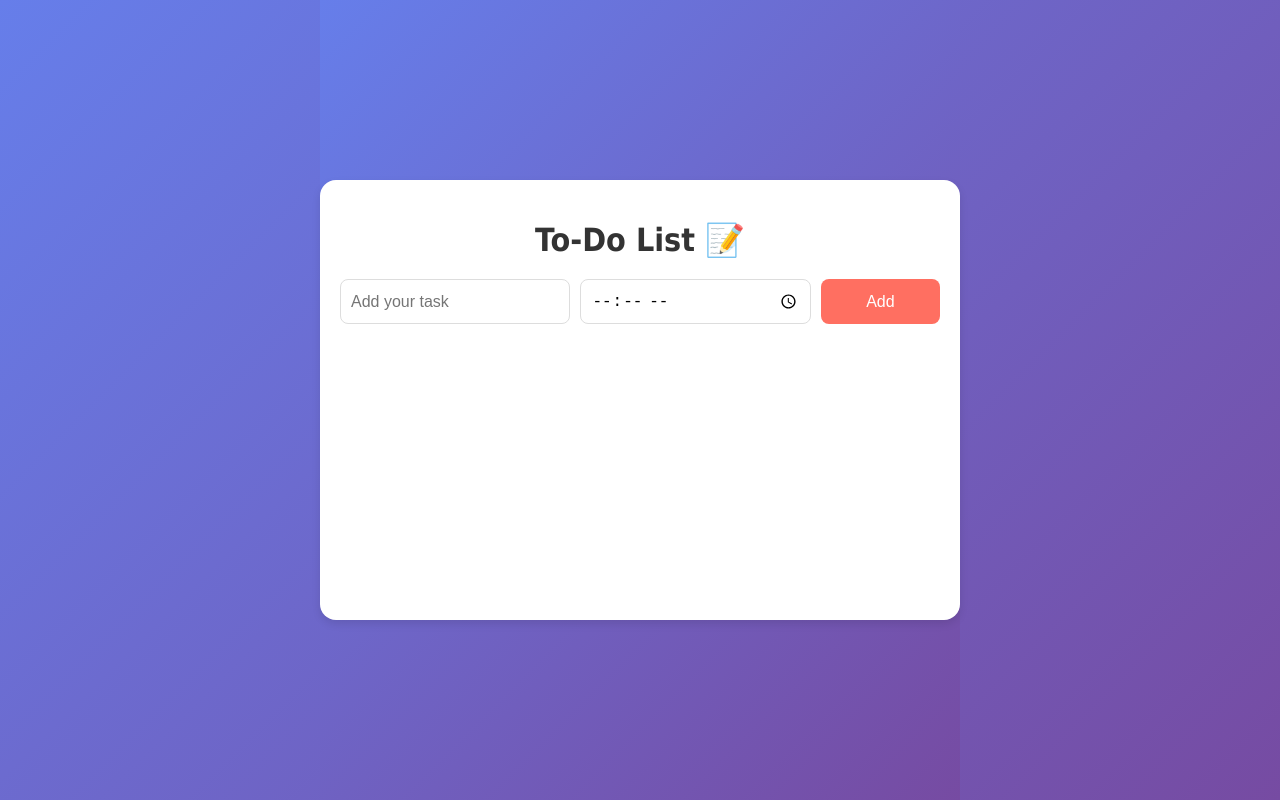
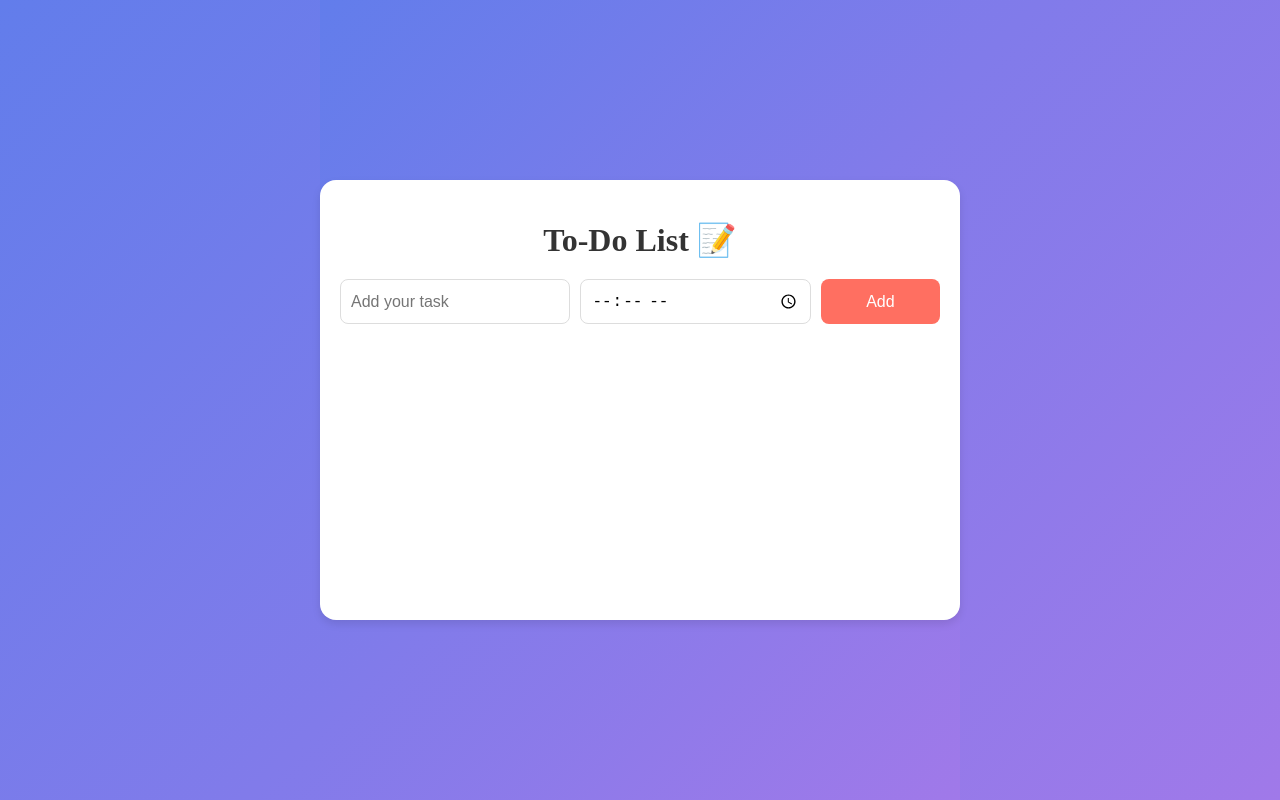
Before and after one commit to vm-sudharsan/Todo-List, a React (Create React App) app: page / in a window 1280 px wide. Built offline with nearby package versions, Linux system fonts and the light colour scheme.

Commit message:
PascalCase Updated

```diff
--- a/src/App.css
+++ b/src/App.css
@@ -2,8 +2,8 @@ body, html {
   margin: 0;
   padding: 0;
   height: 100%;
-  font-family: 'Tahoma', Geneva, Verdana, sans-serif;
-  background: linear-gradient(135deg, #667eea 0%, #764ba2 100%);
+  font-family: 'Times New Roman', Times, serif;
+  background: linear-gradient(135deg, #627deb 0%, #a079e9 100%);
   display: flex;
   justify-content: center;
   align-items: center;
@@ -22,7 +22,7 @@ body, html {
   border-radius: 16px;
   box-shadow: 0 4px 8px rgba(0, 0, 0, 0.1);
   padding: 20px;
-  width: 60vw; /* Adjusted for 3:2 aspect ratio */
+  width: 60vw;
   max-width: 600px;
   text-align: center;
   aspect-ratio: 3 / 2;
@@ -36,14 +36,14 @@ h1 {
 .input-container {
   display: flex;
   justify-content: center;
-  gap: 10px; /* Added gap for spacing between elements */
+  gap: 10px;
   margin-bottom: 20px;
   width: 100%;
 }
 
 .input-container input[type="text"],
 .input-container input[type="time"] {
-  width: calc(70% / 2); /* Adjust width for text and time input */
+  width: calc(70% / 2);
   padding: 10px;
   border: 1px solid #ddd;
   border-radius: 8px;
--- a/src/App.js
+++ b/src/App.js
@@ -19,6 +19,13 @@ function App() {
     localStorage.setItem('todos', JSON.stringify(todos));
   }, [todos]);
 
+  const toPascalCase = (str) => {
+    return str
+      .split(' ')
+      .map(word => word.charAt(0).toUpperCase() + word.slice(1).toLowerCase())
+      .join(' ');
+  };
+
   const addTodo = (event) => {
     event.preventDefault();
 
@@ -32,14 +39,14 @@ function App() {
     if (editId !== null) {
       setTodos(todos.map((todo) =>
         todo.id === editId
-          ? { ...todo, text: input, time: time }
+          ? { ...todo, text: toPascalCase(input), time: time }
           : todo
       ));
       setEditId(null);
     } else {
       setTodos([
         ...todos,
-        { id: Date.now(), text: input, completed: false, time: time }
+        { id: Date.now(), text: toPascalCase(input), completed: false, time: time }
       ]);
     }
     setInput('');
```
